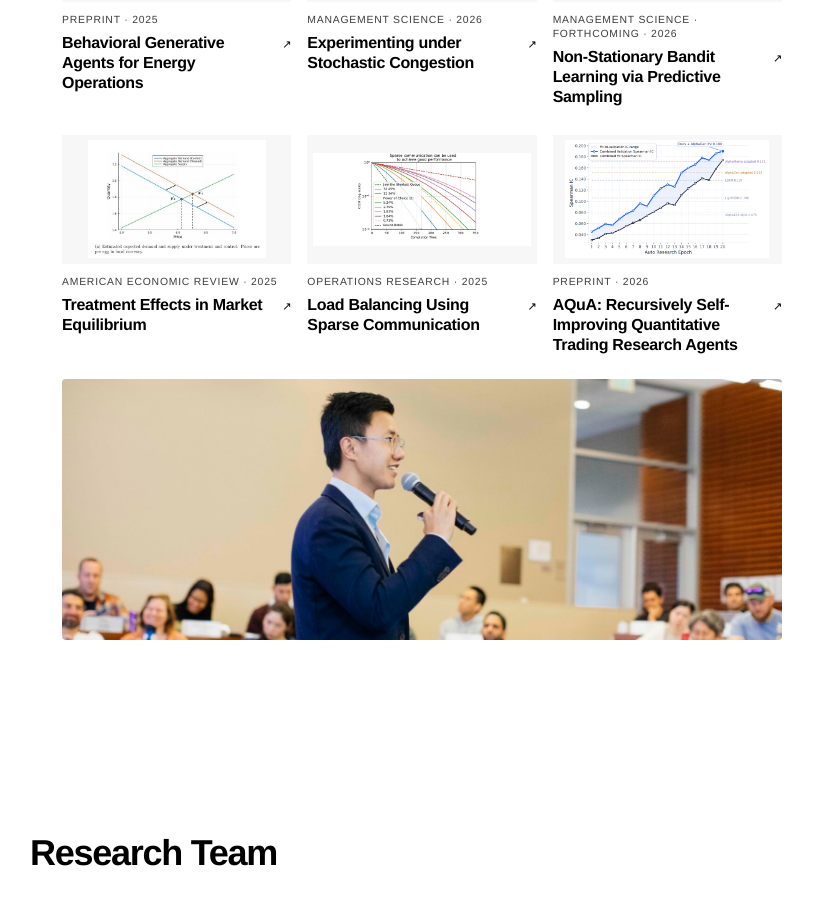
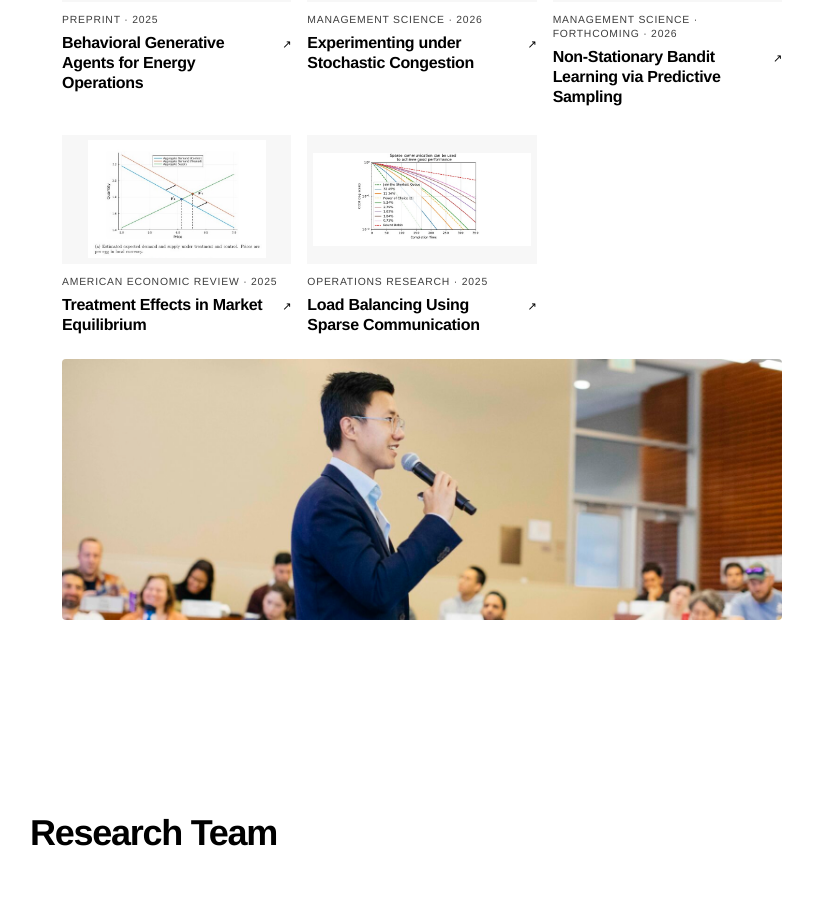
Before and after one commit to kuangxu/kuang_homesite, a React (Vite) app: page / in a window 1280 px wide. Shown: the part 1100-1998 px from the top of the page, without its empty margins (418-1231 px from the left). Built offline with nearby package versions, Linux system fonts and the light colour scheme.

Commit message:
Remove AQuA paper from site

```diff
--- a/src/components/HeroSection.tsx
+++ b/src/components/HeroSection.tsx
@@ -47,12 +47,6 @@ const featuredWorks = [
     publication: 'Operations Research · 2025',
     href: 'https://pubsonline.informs.org/doi/10.1287/opre.2022.0359',
     image: '/highlights/sparse-communication-figure.jpg',
-  },
-  {
-    title: 'AQuA: Recursively Self-Improving Quantitative Trading Research Agents',
-    publication: 'Preprint · 2026',
-    href: 'https://arxiv.org/abs/2608.12841',
-    image: '/highlights/aqua-figure.png',
   },
 ];
 
--- a/src/components/HighlightsSection.tsx
+++ b/src/components/HighlightsSection.tsx
@@ -84,14 +84,6 @@ const highlights: Highlight[] = [
     publication: 'Operations Research, 2025, 74(2), 1026–1046',
     href: 'https://pubsonline.informs.org/doi/10.1287/opre.2022.0359',
     image: '/highlights/sparse-communication-figure.jpg',
-    figure: true,
-  },
-  {
-    title: 'AQuA: Recursively Self-Improving Quantitative Trading Research Agents',
-    summary: 'Two autonomous research systems retain evidence from earlier experiments to improve subsequent factor discovery and model development within carefully controlled quantitative-investment environments.',
-    publication: 'Preprint, 2026',
-    href: 'https://arxiv.org/abs/2608.12841',
-    image: '/highlights/aqua-figure.png',
     figure: true,
   },
   {
--- a/src/data/publications.ts
+++ b/src/data/publications.ts
@@ -1,20 +1,6 @@
 import { PublicationEntry, ConferenceEntry, ThesisEntry, MediaEntry, TalkEntry } from '../types/publications';
 
 export const workingPapers: PublicationEntry[] = [
-  {
-    title: "AQuA: Recursively Self-Improving Quantitative Trading Research Agents",
-    titleUrl: "https://arxiv.org/abs/2608.12841",
-    coAuthors: [
-      { name: "Jiacheng Guo" },
-      { name: "Suozhi Huang" },
-      { name: "Yunlong Gao" },
-      { name: "Zihao Li" },
-      { name: "Jason Ge" },
-      { name: "Mengdi Wang" }
-    ],
-    status: "working-paper",
-    year: "2026"
-  },
   {
     title: "Agentic Laboratories of the Future: Towards World Models for Scientific Discovery",
     titleUrl: "https://www.preprints.org/manuscript/202608.0213",
```
Also changed, not shown: public/highlights/aqua-figure.png (deleted).
